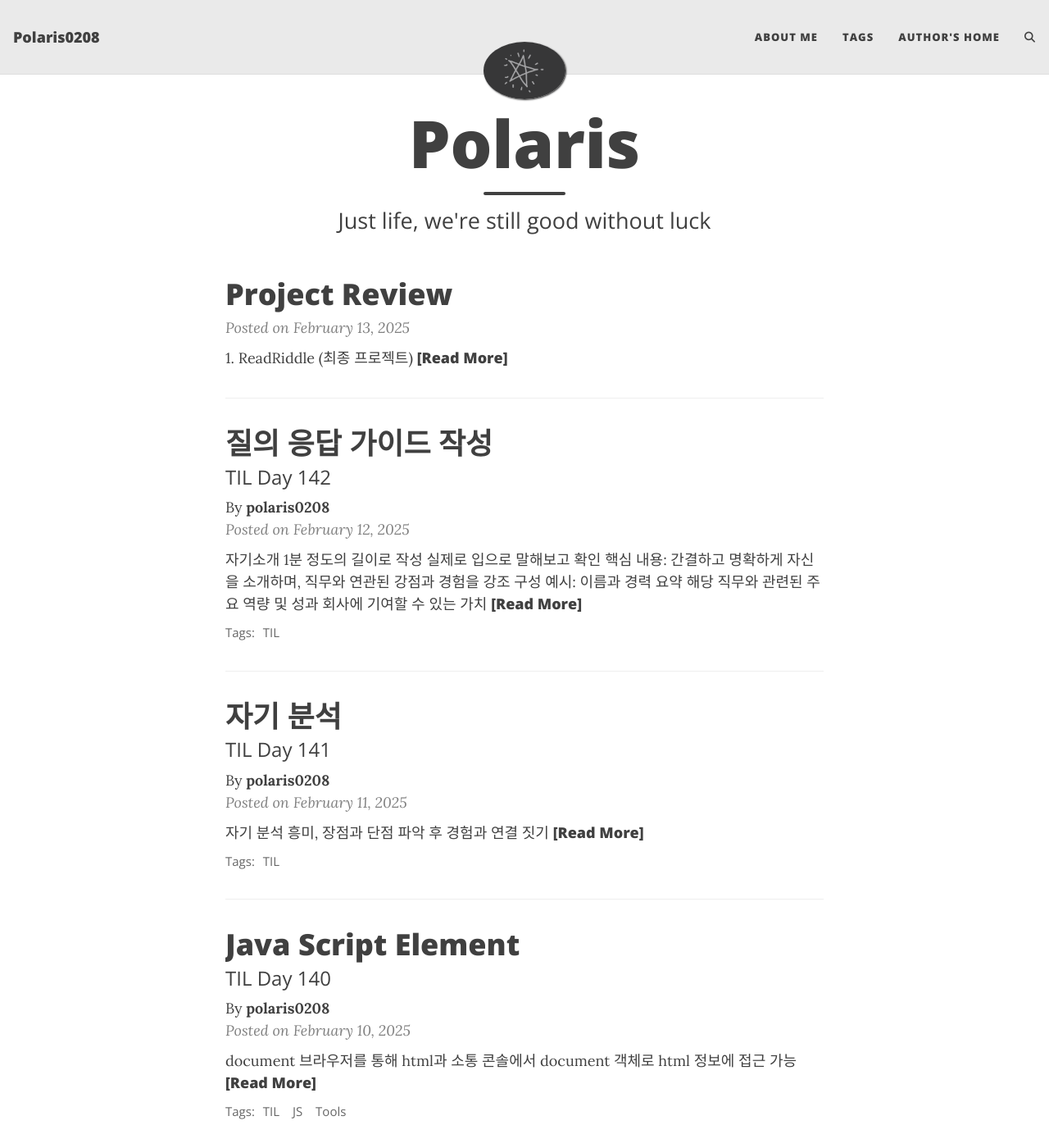
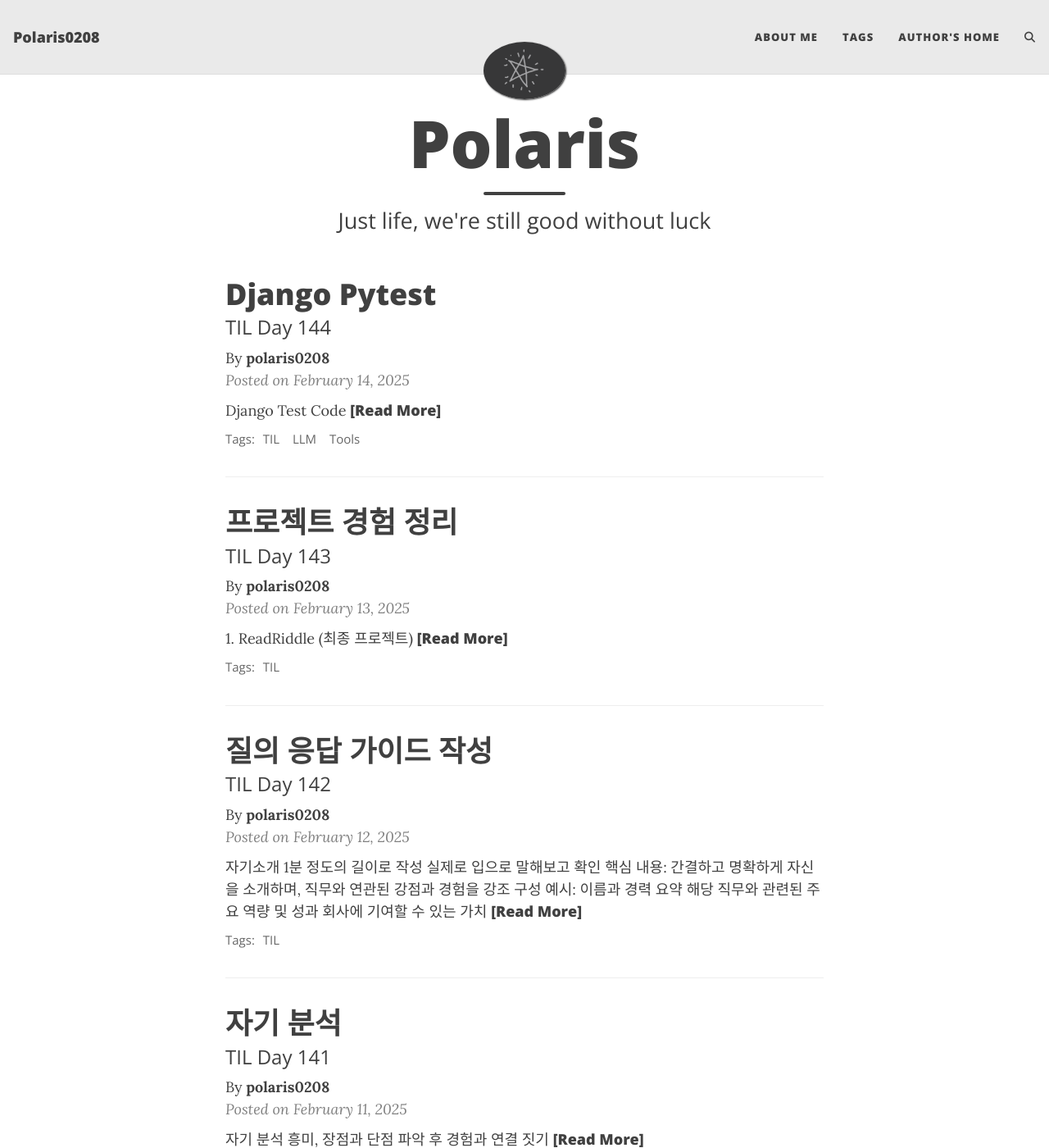
Before and after one commit to polaris0208/polaris0208.github.io, a Jekyll site: the page built from index.html, in a window 1280 px wide and 1400 px high. Shown: the whole window at 82% size. Built offline with Jekyll 4.4.1, drawn with Linux system fonts in a browser that asks for light colours; the list of posts is cut into pages by our own code; comment, search, counter and statistics services are not loaded; some of the changed lines change nothing that is shown; some of the changed text lies outside the part shown.

Commit message:
docs : Add TIL_25_0214
Django 테스트 코드 작성

````diff
--- a/_posts/2025-02-13-Project-Review.md
+++ b/_posts/2025-02-13-Project-Review.md
@@ -1,3 +1,14 @@
+---
+layout: post
+title: 프로젝트 경험 정리
+subtitle: TIL Day 143
+cover-img: "/assets/img/background.png"
+thumbnail-img: ''
+share-img: ''
+tags: [TIL]
+author: polaris0208
+---
+
 ### 1. ReadRiddle (최종 프로젝트)
 
 - 프로젝트 소개 : AI 서비스 개발 학습자를 위한 퀴즈 위주 자기주도 학습 서비스
--- /dev/null
+++ b/_posts/2025-02-14-Django-Pytest.md
@@ -0,0 +1,189 @@
+---
+layout: post
+title: Django Pytest
+subtitle: TIL Day 144
+cover-img: "/assets/img/background.png"
+thumbnail-img: ''
+share-img: ''
+tags: [TIL, LLM, Tools]
+author: polaris0208
+---
+
+# Django Test Code
+
+## 코드 개요
+- 사용자 회원가입, 로그인, JWT 토큰 발급 및 검증, 보호된 엔드포인트 접근 등을 테스트
+
+---
+
+## 주요 클래스 및 메서드
+
+### 1. `BaseTest` 클래스
+- **기능**: 공통적으로 사용되는 초기 설정을 정의
+- **구성 요소**:
+  - `setUp()` 메서드:
+    - 테스트에 필요한 URL Reverse 설정 (`signup_url`, `login_url`, `protected_url`)
+    - 기본 사용자 역할(Role) 생성
+    - 테스트용 사용자 계정 생성 (`testuser`)
+
+```python
+class BaseTest(APITestCase):
+    def setUp(self):
+        self.signup_url = reverse('signup')
+        self.login_url = reverse('login')
+        self.protected_url = reverse('protected')
+
+        self.user_role, _ = Role.objects.get_or_create(name="USER")
+
+        self.user = User.objects.create_user(
+            username="testuser",
+            password="testpassword",
+            nickname="Test Nickname"
+        )
+        self.user.roles.add(self.user_role)
+```
+
+---
+
+### 2. `AuthenticationTests` 클래스
+- **기능**: 회원가입 및 로그인 관련 테스트 수행
+- **테스트 메서드**:
+  1. **회원가입 성공 테스트 (`test_signup_success`)**
+     - 정상적인 회원가입 요청이 성공하는지 확인
+     - 응답 상태 코드: `201 Created`
+     - 응답 데이터: 사용자 정보(`username`, `nickname`, `roles`) 확인
+
+```python
+def test_signup_success(self):
+    payload = {
+        "username": "newuser",
+        "password": "newpassword",
+        "nickname": "New Nickname"
+    }
+    response = self.client.post(self.signup_url, data=payload)
+    self.assertEqual(response.status_code, status.HTTP_201_CREATED)
+    self.assertEqual(response.data["username"], payload["username"])
+    self.assertEqual(response.data["nickname"], payload["nickname"])
+    self.assertEqual(response.data["roles"], [{"role": "USER"}])
+```
+
+  2. **회원가입 실패 테스트 (`test_signup_failure`)**
+     - 필수 필드가 누락된 경우 회원가입 실패 확인
+     - 응답 상태 코드: `400 Bad Request`
+     - 응답 데이터: 누락된 필드 정보(`password`, `nickname`) 포함 여부 확인
+
+```python
+def test_signup_failure(self):
+    payload = {"username": "newuser"}
+    response = self.client.post(self.signup_url, data=payload)
+    self.assertEqual(response.status_code, status.HTTP_400_BAD_REQUEST)
+    self.assertIn("password", response.data)
+    self.assertIn("nickname", response.data)
+```
+
+  3. **로그인 성공 테스트 (`test_login_success`)**
+     - 유효한 사용자 정보로 로그인 요청 성공 확인
+     - 응답 상태 코드: `200 OK`
+     - 응답 데이터: JWT 토큰 포함 여부 확인
+
+```python
+def test_login_success(self):
+    payload = {
+        "username": "testuser",
+        "password": "testpassword"
+    }
+    response = self.client.post(self.login_url, data=payload)
+    self.assertEqual(response.status_code, status.HTTP_200_OK)
+    self.assertIn("token", response.data)
+```
+
+  4. **로그인 실패 테스트 (`test_login_failure`)**
+     - 잘못된 사용자 정보로 로그인 요청 실패 확인
+     - 응답 상태 코드: `400 Bad Request`
+
+```python
+def test_login_failure(self):
+    payload = {
+        "username": "wronguser",
+        "password": "wrongpassword"
+    }
+    response = self.client.post(self.login_url, data=payload)
+    self.assertEqual(response.status_code, status.HTTP_400_BAD_REQUEST)
+```
+
+---
+
+### 3. `JWTAuthenticationTests` 클래스
+- **기능**: JWT 토큰 발급, 검증 및 보호된 엔드포인트 접근 테스트 수행
+- **테스트 메서드**:
+  1. **액세스 토큰 및 리프레시 토큰 추출 테스트 (`test_access_token_and_refresh_token_extraction`)**
+     - 로그인 후 반환된 JWT 토큰에서 액세스 토큰과 리프레시 토큰 추출 성공 여부 확인
+
+```python
+def test_access_token_and_refresh_token_extraction(self):
+    login_response = self.client.post(self.login_url, data={
+        "username": "testuser",
+        "password": "testpassword"
+    })
+    self.assertEqual(login_response.status_code, status.HTTP_200_OK)
+
+    full_token = login_response.data.get("token")
+    self.assertIsNotNone(full_token)
+
+    refresh_token = RefreshToken(full_token)
+    self.access_token = str(refresh_token.access_token)
+    self.refresh_token = str(refresh_token)
+
+    self.assertTrue(self.access_token)
+    self.assertTrue(self.refresh_token)
+```
+
+  2. **액세스 토큰 검증 성공 테스트 (`test_access_token_validation_success`)**
+     - 유효한 액세스 토큰으로 보호된 엔드포인트 접근 성공 여부 확인
+     - 응답 상태 코드: `200 OK`
+
+```python
+def test_access_token_validation_success(self):
+    self.test_access_token_and_refresh_token_extraction()
+    self.client.credentials(HTTP_AUTHORIZATION=f"Bearer {self.access_token}")
+    response = self.client.get(self.protected_url)
+    self.assertEqual(response.status_code, status.HTTP_200_OK)
+```
+
+  3. **리프레시 토큰으로 액세스 토큰 재발급 성공 테스트 (`test_refresh_token_to_access_token_success`)**
+     - 유효한 리프레시 토큰으로 새로운 액세스 토큰 발급 성공 여부 확인
+     - 응답 상태 코드: `200 OK`
+
+```python
+def test_refresh_token_to_access_token_success(self):
+    self.test_access_token_and_refresh_token_extraction()
+    response = self.client.post("/api/token/refresh/", data={"refresh": self.refresh_token})
+
+    self.assertEqual(response.status_code, status.HTTP_200_OK)
+    self.assertIn("access", response.data)
+```
+
+---
+
+## 사용 기술 및 라이브러리
+- Django REST Framework (DRF)
+- Simple JWT (`rest_framework_simplejwt`)
+- Django Test Framework (`APITestCase`)
+
+---
+
+## 주요 URL
+- `/signup/`: 회원가입 API 엔드포인트
+- `/login/`: 로그인 API 엔드포인트
+- `/protected/`: 인증이 필요한 보호된 API 엔드포인트
+- `/api/token/refresh/`: 리프레시 토큰으로 새 액세스 토큰 발급 API
+
+---
+
+## 주요 HTTP 상태 코드
+- `201 Created`: 회원가입 성공 시 반환
+- `200 OK`: 로그인 성공, 보호된 엔드포인트 접근 성공, 새 액세스 토큰 발급 시 반환
+- `400 Bad Request`: 잘못된 요청(회원가입/로그인 실패 등) 시 반환
+- `401 Unauthorized`: 인증 실패(잘못된/만료된 JWT 등) 시 반환
+
+---
````
